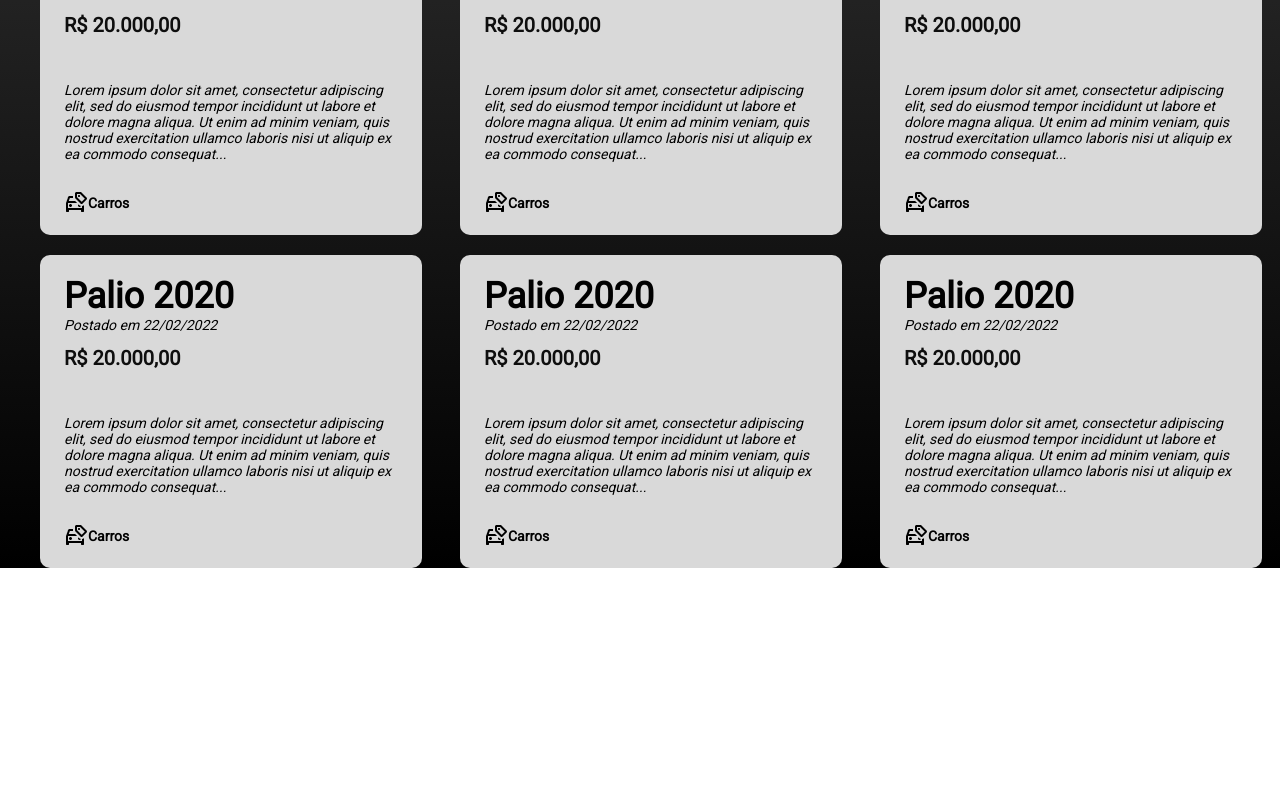
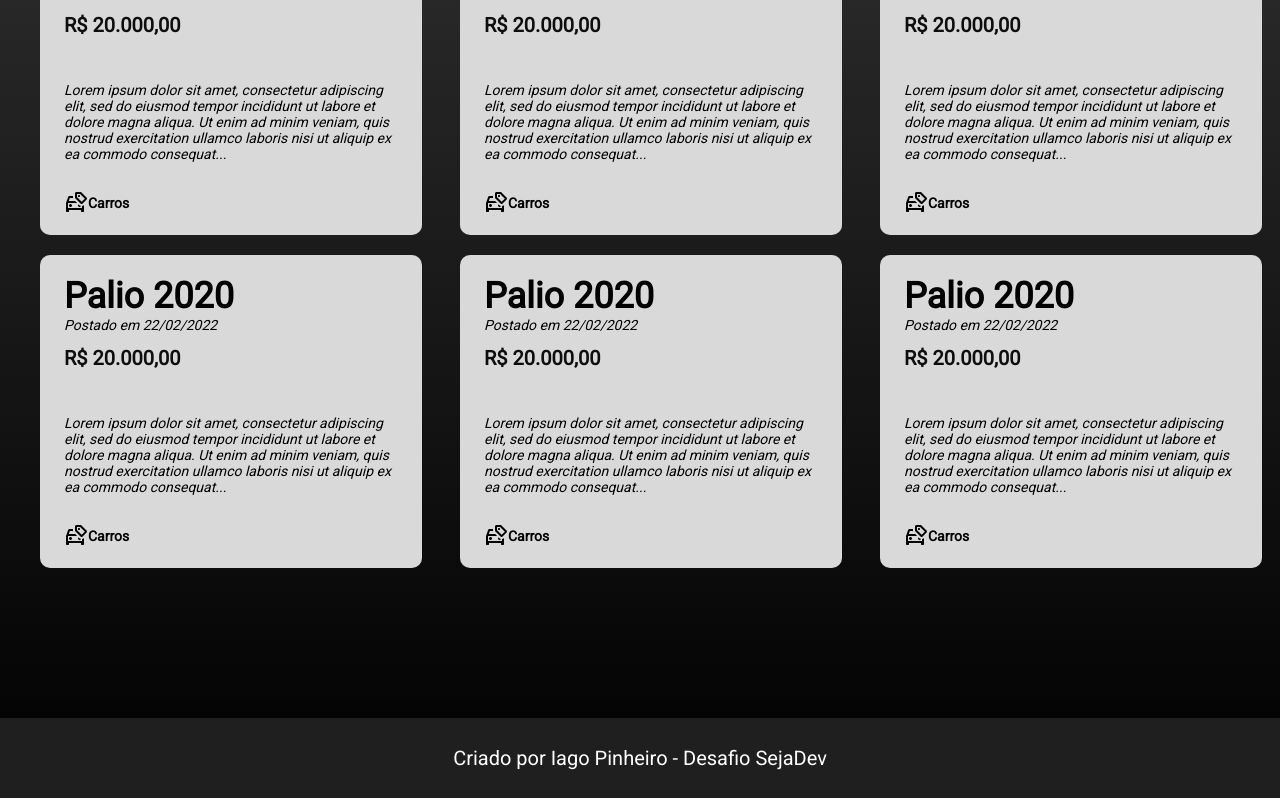
Before and after one commit to Seja-Dev/desafio-classidev, a Next.js app: page / in a window 1280 px wide. Shown: the part 534-1332 px from the top of the page. Before the commit the page ends 1102 px from the top, so only its background shows below. Built offline with nearby package versions, Linux system fonts and the light colour scheme.

Commit message:
created footer

```diff
--- /dev/null
+++ b/src/components/footer/footer.jsx
@@ -0,0 +1,25 @@
+import styled from "styled-components"
+
+const StyledFooter = styled.div`
+    display: flex;
+    justify-content: center;
+    align-items: center;
+    width: 100%;
+    height: 80px;
+    background-color: #1f1f1f;
+    margin-top: 150px;
+`
+
+const Text = styled.h3`
+    color: white;
+    font-weight: lighter;
+    font-size: 20px;
+`
+
+export default function Footer() {
+    return(
+        <StyledFooter>
+            <Text>Criado por Iago Pinheiro - Desafio SejaDev</Text>
+        </StyledFooter>
+    )
+}
--- a/src/pages/index.jsx
+++ b/src/pages/index.jsx
@@ -3,6 +3,7 @@
 import Navbar from "@/components/navbar/navbar"
 import Search from "@/components/search/search"
 import Classefields from "@/components/classifieds/classifields"
+import Footer from "@/components/footer/footer"
 
 const SearchContainer = styled.div`
   display: flex;
@@ -35,6 +36,7 @@
         <Classefields/>
         <Classefields/>
       </ClassefieldsContainer>
+      <Footer/>
     </>
   )
 }
```
